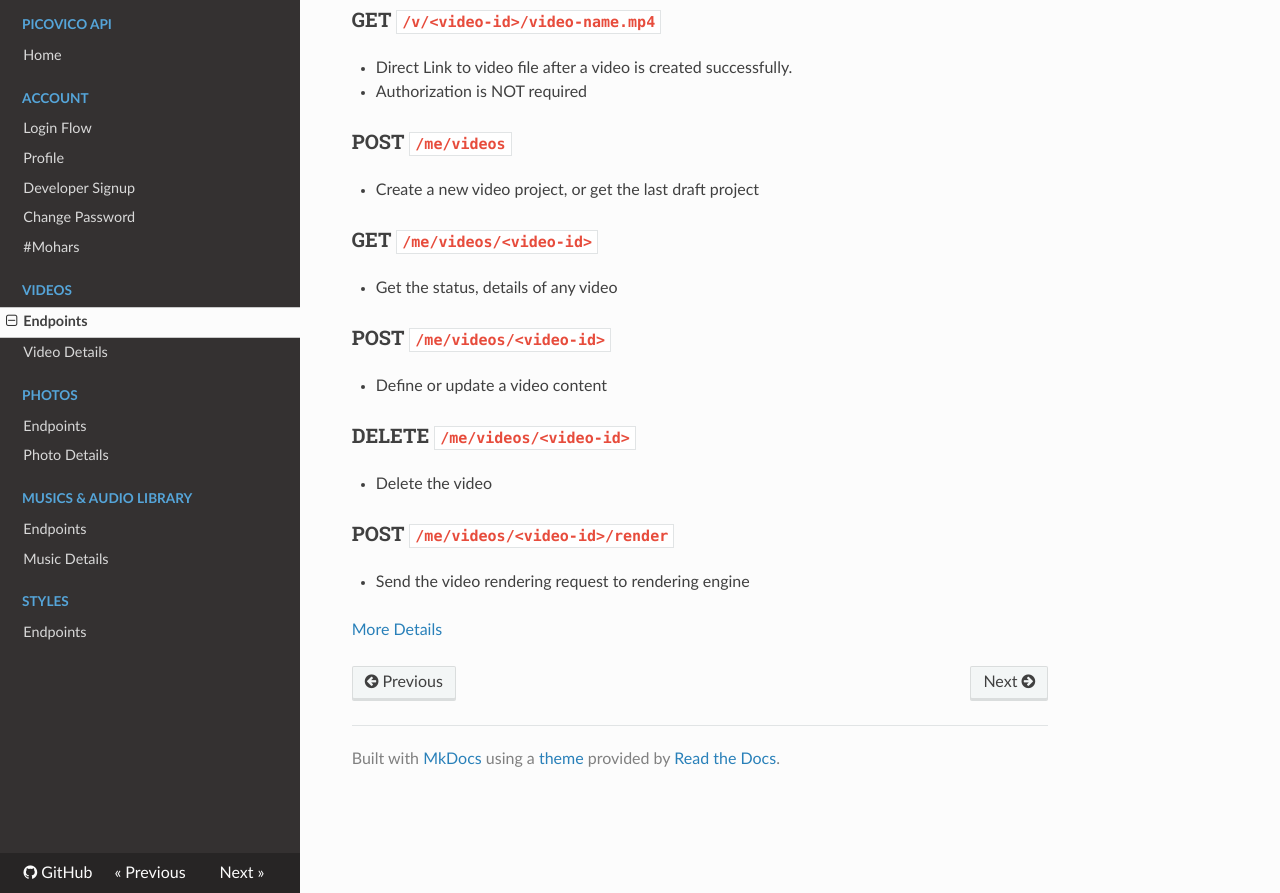
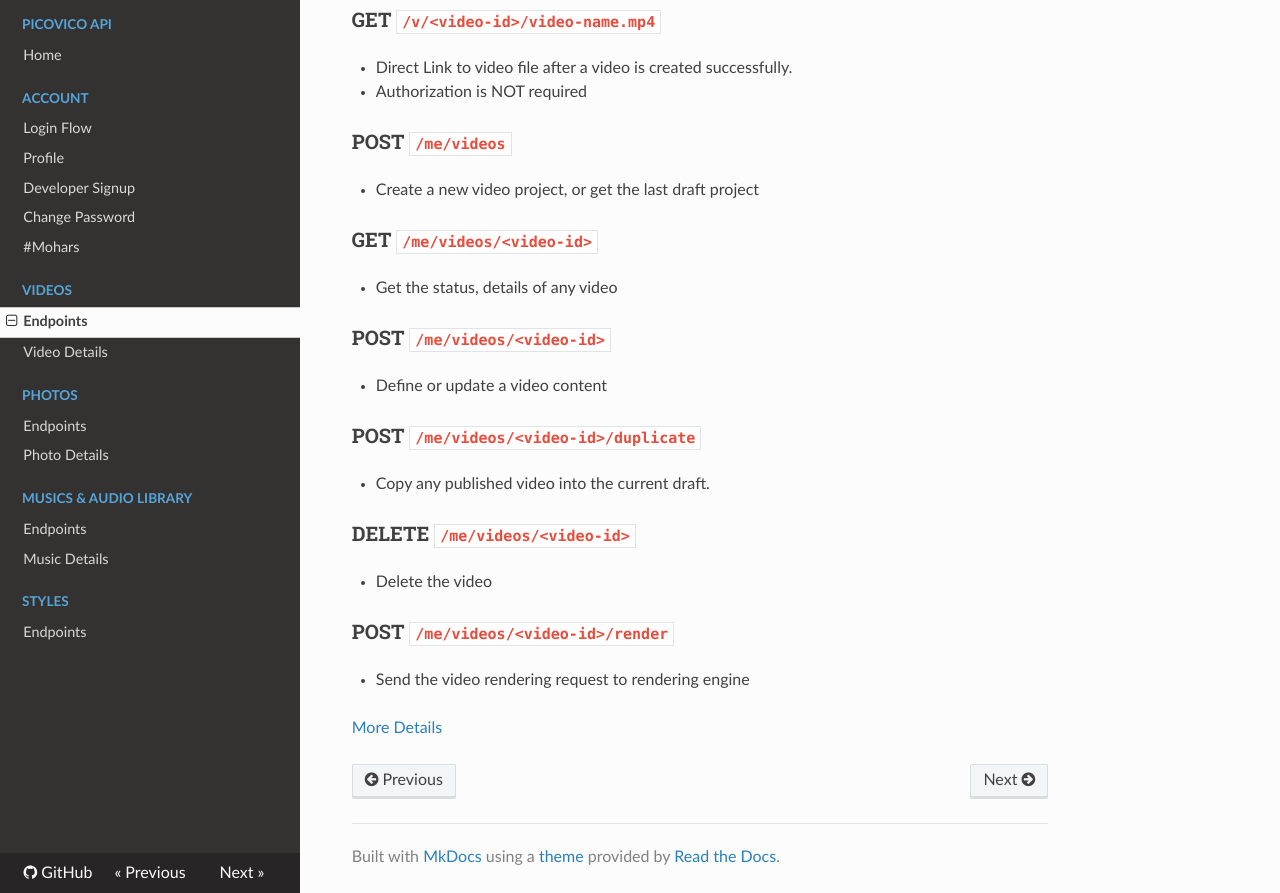
Before and after one commit to picovico/apidocs, an MkDocs documentation site: the page built from docs/videos/index.md, in a window 1280 px wide and 1274 px high, cut to the strip 381-1274 px from the top of the window. Built offline with MkDocs 1.6.1, drawn with Linux system fonts in a browser that asks for light colours; nearby versions of some CDN libraries; old or Windows-style settings are respelled for this version of MkDocs.

Commit message:
duplicate video

```diff
--- a/docs/videos/index.md
+++ b/docs/videos/index.md
@@ -18,6 +18,9 @@ authorization.
 ### POST `/me/videos/<video-id>`
 * Define or update a video content
 
+### POST `/me/videos/<video-id>/duplicate`
+* Copy any published video into the current draft.
+
 ### DELETE `/me/videos/<video-id>`
 * Delete the video
 
```
